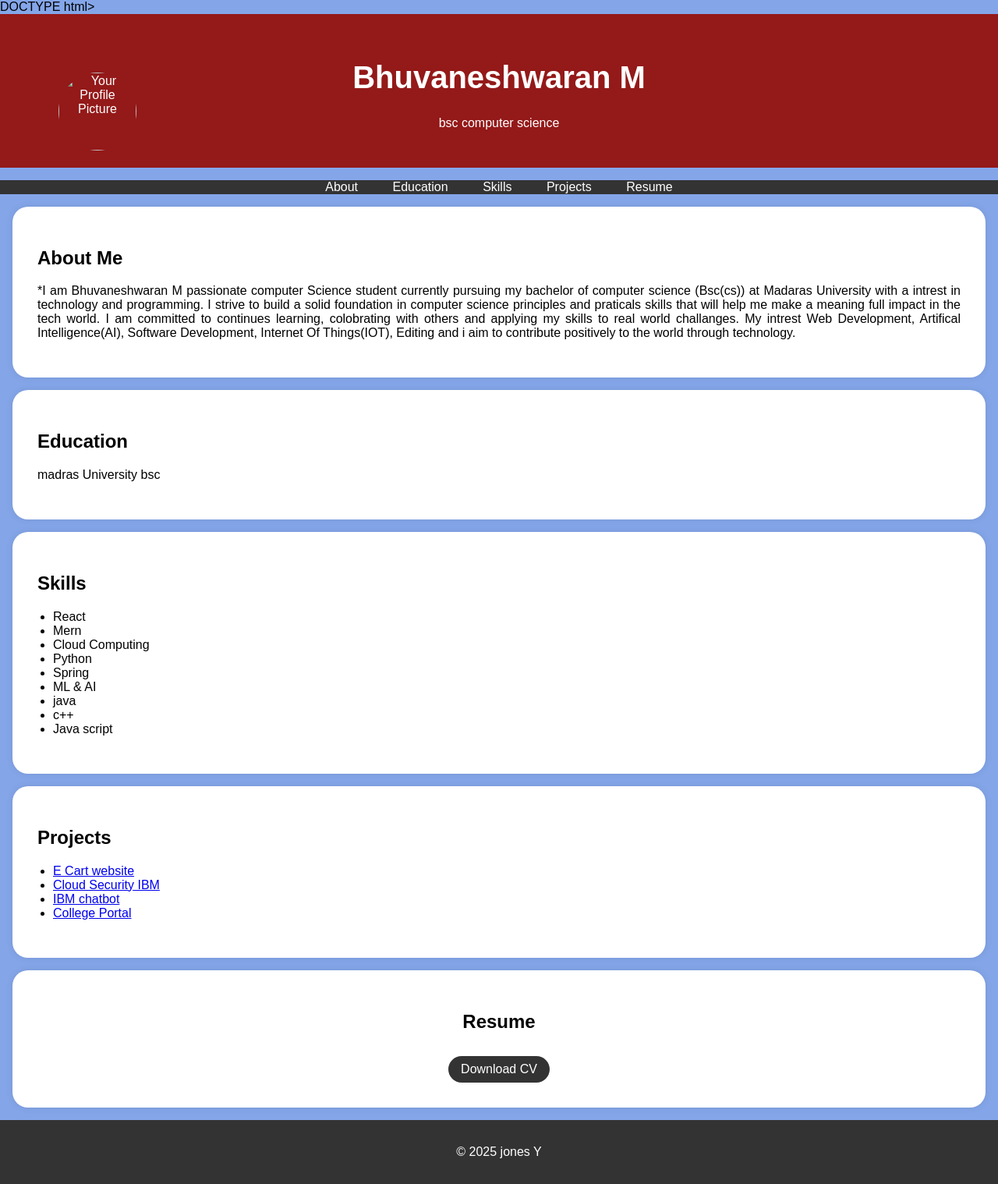
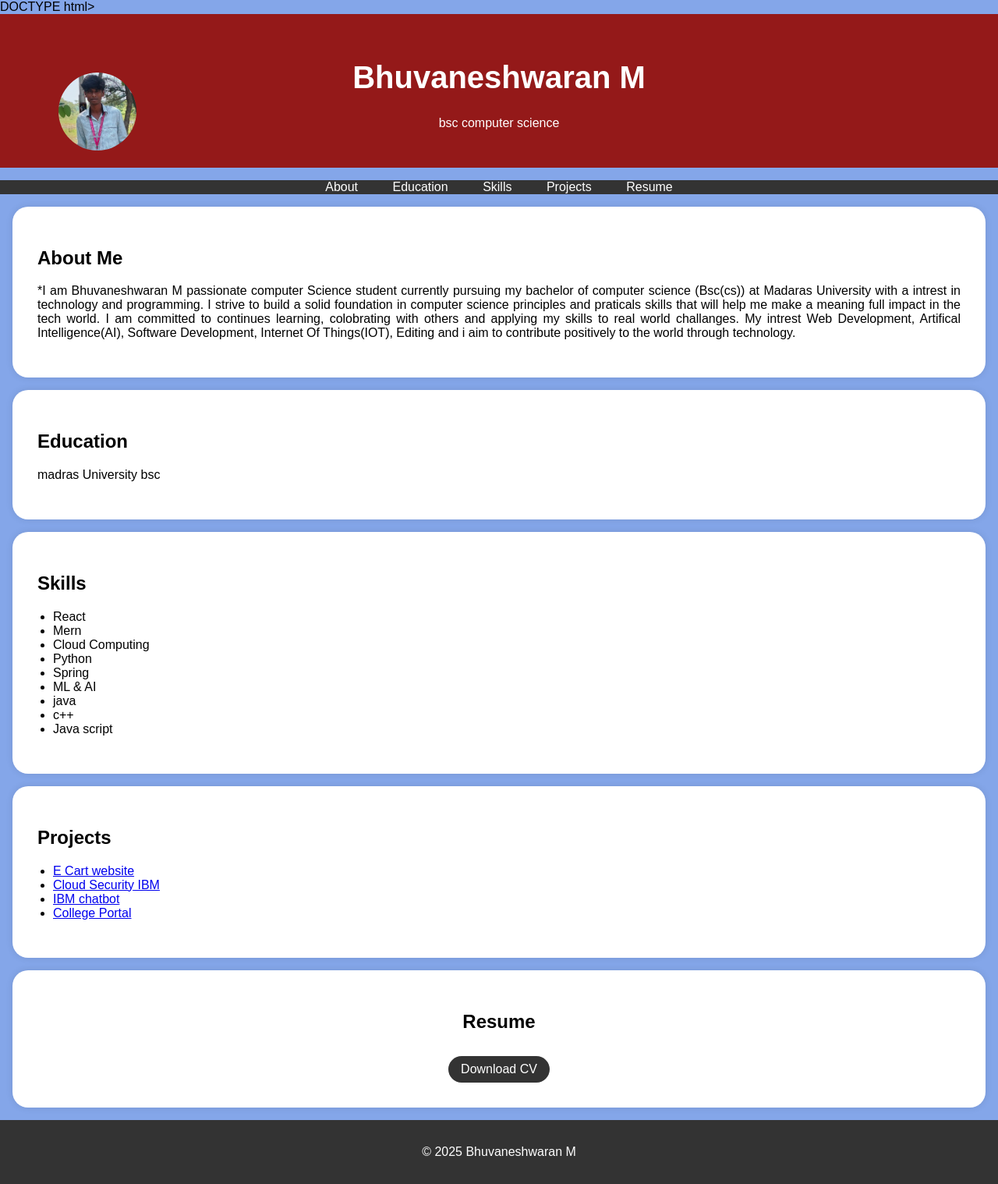
Before and after one commit to bhuvaneshwaran023/digital-portfolio, a plain HTML site: page index.html in a window 1280 px wide. Shown: the whole page at 78% size. Drawn offline with Linux system fonts and the light colour scheme.

Commit message:
Update index.html

```diff
--- a/index.html
+++ b/index.html
@@ -95,7 +95,7 @@ DOCTYPE html>
     <header>
         <div class="header-content">
             <!-- Add your profile picture here -->
-            <img src="passport photo.jpg" alt="Your Profile Picture" class="profile-picture">
+            <img src="bhuvaneshwaran.jpg" alt="Your Profile Picture" class="profile-picture">
             <h1>Bhuvaneshwaran M</h1>
             <p>bsc computer science</p>
         </div>
@@ -172,7 +172,7 @@ I am committed to continues learning, colobrating with others and applying my sk
     </section>
 
     <footer>
-        <p>&copy; 2025 jones Y</p>
+        <p>&copy; 2025 Bhuvaneshwaran M</p>
     </footer>
 
     <script>
```
